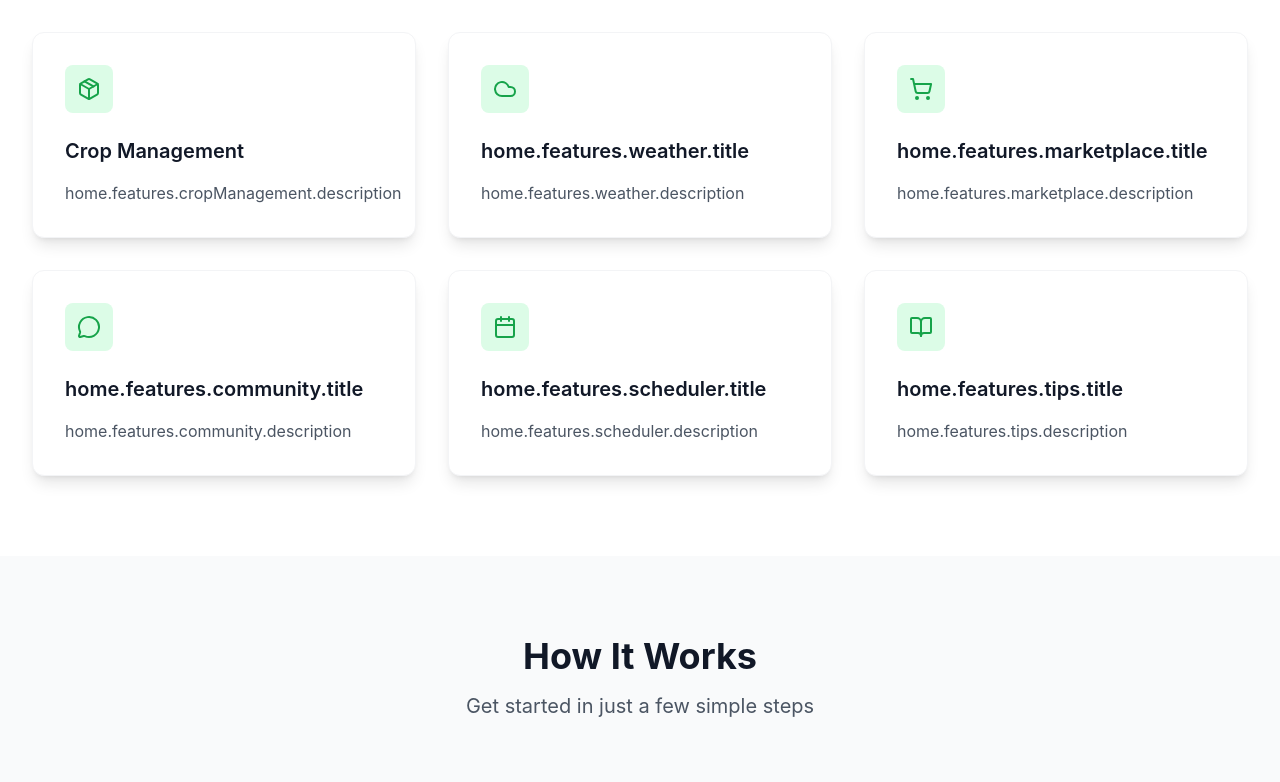
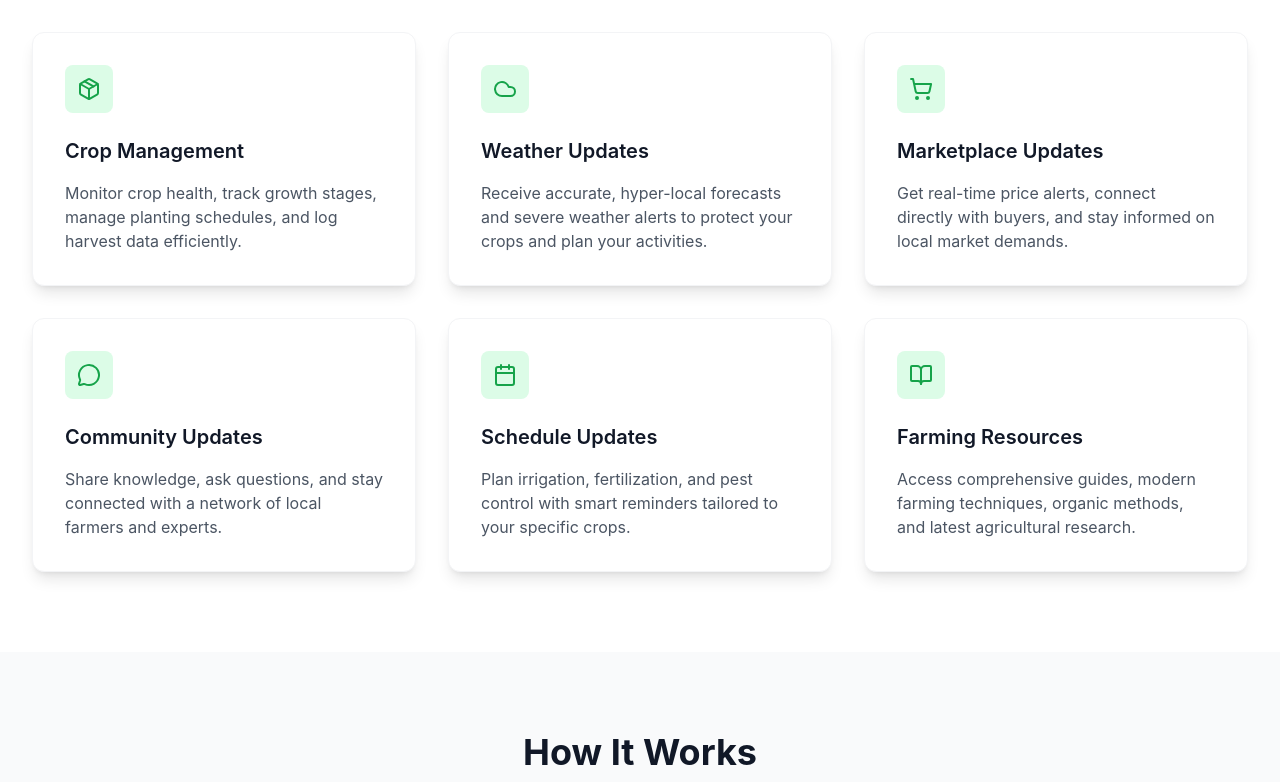
Before and after one commit to NadeeshaMedagama/ModGoviya_farmer_assistance_MERN_platform, a React (Create React App) app: page / in a window 1280 px wide. Shown: the part 760-1542 px from the top of the page. Built offline with nearby package versions, Linux system fonts and the light colour scheme.

Commit message:
few design issues fixed

```diff
--- a/src/pages/Home.jsx
+++ b/src/pages/Home.jsx
@@ -35,32 +35,32 @@ const ModGoviyaHomepage = () => {
         {
             icon: Package,
             titleKey: t('home.features.cropManagement.title', { defaultValue: 'Crop Management' }),
-            descriptionKey: 'home.features.cropManagement.description'
+            descriptionKey: t('home.features.cropManagement.description', { defaultValue: 'Monitor crop health, track growth stages, manage planting schedules, and log harvest data efficiently.' })
         },
         {
             icon: Cloud,
-            titleKey: 'home.features.weather.title',
-            descriptionKey: 'home.features.weather.description'
+            titleKey: t('home.features.weather.title', { defaultValue: 'Weather Updates' }),
+            descriptionKey: t('home.features.weather.description', { defaultValue: 'Receive accurate, hyper-local forecasts and severe weather alerts to protect your crops and plan your activities.' })
         },
         {
             icon: ShoppingCart,
-            titleKey: 'home.features.marketplace.title',
-            descriptionKey: 'home.features.marketplace.description'
+            titleKey: t('home.features.marketplace.title', { defaultValue: 'Marketplace Updates' }),
+            descriptionKey: t('home.features.marketplace.description', { defaultValue: 'Get real-time price alerts, connect directly with buyers, and stay informed on local market demands.' })
         },
         {
             icon: MessageCircle,
-            titleKey: 'home.features.community.title',
-            descriptionKey: 'home.features.community.description'
+            titleKey: t('home.features.community.title', { defaultValue: 'Community Updates' }),
+            descriptionKey: t('home.features.community.description', { defaultValue: 'Share knowledge, ask questions, and stay connected with a network of local farmers and experts.' })
         },
         {
             icon: Calendar,
-            titleKey: 'home.features.scheduler.title',
-            descriptionKey: 'home.features.scheduler.description'
+            titleKey: t('home.features.scheduler.title', { defaultValue: 'Schedule Updates' }),
+            descriptionKey: t('home.features.scheduler.description', { defaultValue: 'Plan irrigation, fertilization, and pest control with smart reminders tailored to your specific crops.' })
         },
         {
             icon: BookOpen,
-            titleKey: 'home.features.tips.title',
-            descriptionKey: 'home.features.tips.description'
+            titleKey: t('features.resources.title', { defaultValue: 'Farming Resources' }),
+            descriptionKey: t('features.resources.description', { defaultValue: 'Access comprehensive guides, modern farming techniques, organic methods, and latest agricultural research.' })
         }
     ];
 
@@ -131,7 +131,7 @@ const ModGoviyaHomepage = () => {
             <Header />
 
             {/* Hero Section */}
-            <section className="relative bg-green-50 py-20 lg:py-32">
+            <section className="relative bg-green-100 py-20 lg:py-32">
                 <div className="max-w-7xl mx-auto px-4 sm:px-6 lg:px-8 text-center">
                     <h1 className="text-4xl md:text-6xl font-bold mb-6 ">
                         <span className="text-gray-900">Empowering Farmers with</span>
```
